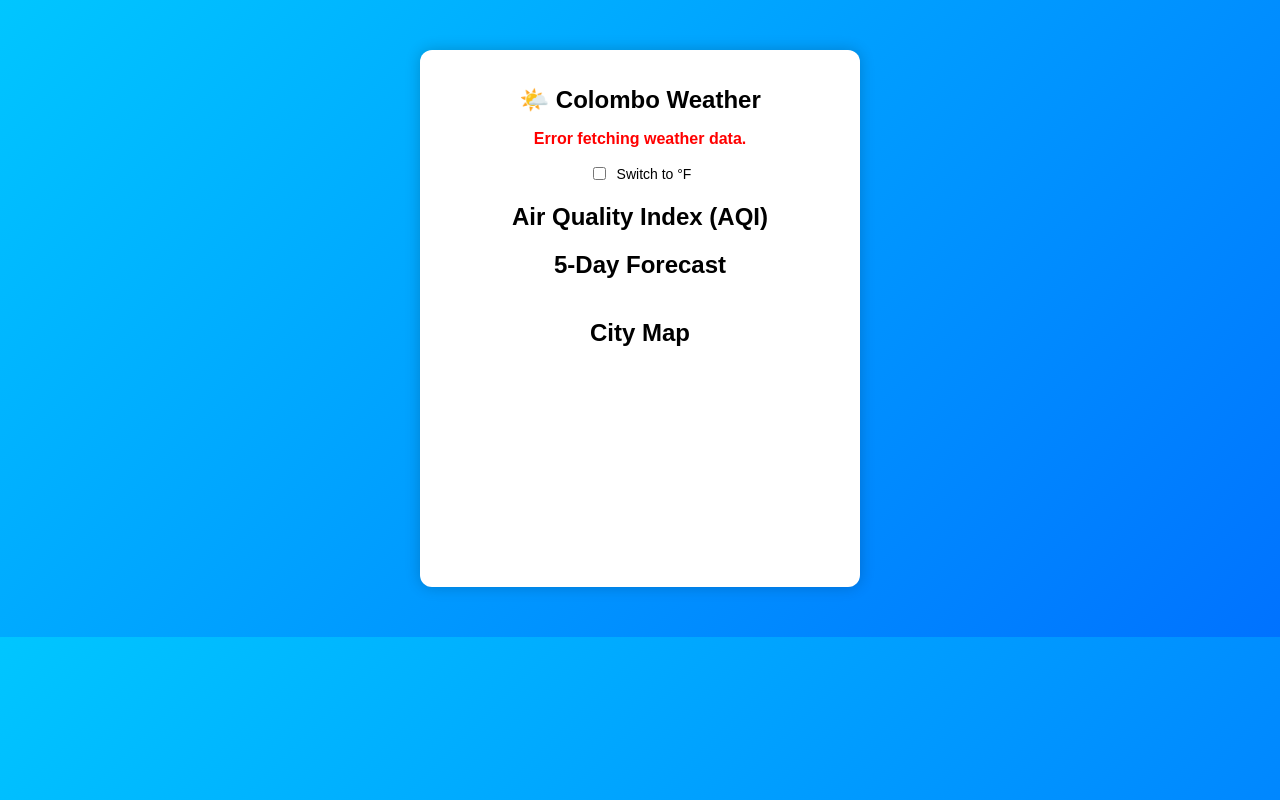
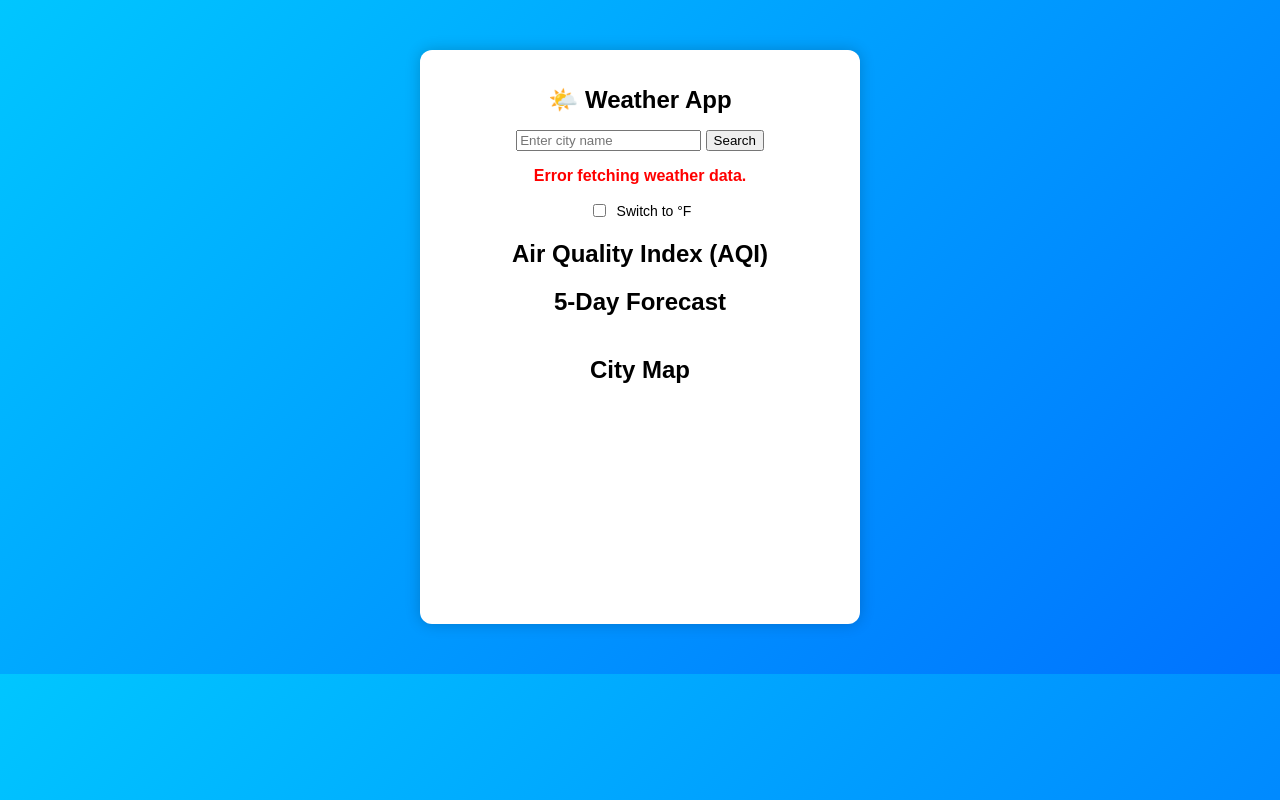
Before and after one commit to kavindu26589/Weather-App, a plain HTML site: page index.html in a window 1280 px wide. Drawn offline with Linux system fonts and the light colour scheme; no server answers.

Commit message:
Update index.html

```diff
--- a/index.html
+++ b/index.html
@@ -3,14 +3,21 @@
 <head>
   <meta charset="UTF-8" />
   <meta name="viewport" content="width=device-width, initial-scale=1.0"/>
-  <title>Colombo Weather</title>
+  <title>Weather Dashboard</title>
   <link rel="stylesheet" href="style.css"/>
 </head>
 <body>
   <div id="loadingSpinner" class="spinner">Loading...</div>
 
   <div class="container">
-    <h1>🌤️ Colombo Weather</h1>
+    <h1>🌤️ Weather App</h1>
+
+    <!-- Search Bar for Any City -->
+    <div style="margin-bottom: 15px;">
+      <input type="text" id="cityInput" placeholder="Enter city name" />
+      <button id="searchBtn">Search</button>
+    </div>
+
     <p id="errorMessage" class="error"></p>
 
     <!-- Current Weather -->
```
